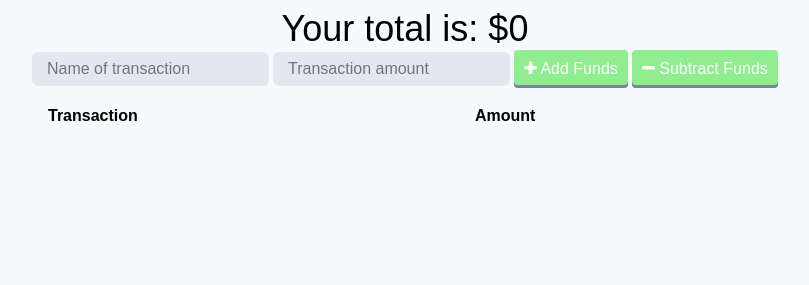
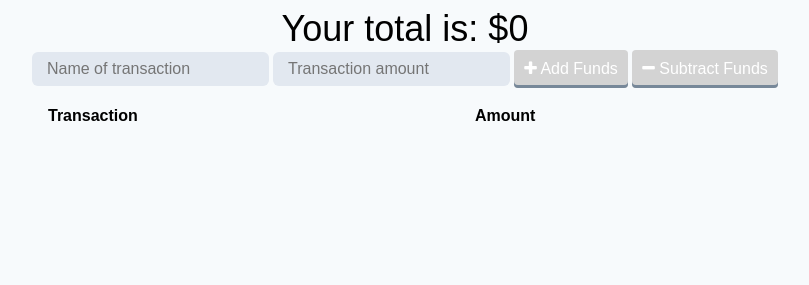
Before and after one commit to AndrewBergstrom/Budget-Tracker, a website: page public/index.html in a window 1280 px wide. Shown: the whole page, without its empty margins (235-1044 px from the left). Drawn offline with nearby package versions, Linux system fonts and the light colour scheme; no server answers.

Commit message:
button color change

```diff
--- a/public/style.css
+++ b/public/style.css
@@ -32,7 +32,7 @@ input:focus {
 }
 
 button {
-  background: lightgreen;
+  background: lightgray;
   border: none;
   border-radius: 4px;
   cursor: pointer;
```
